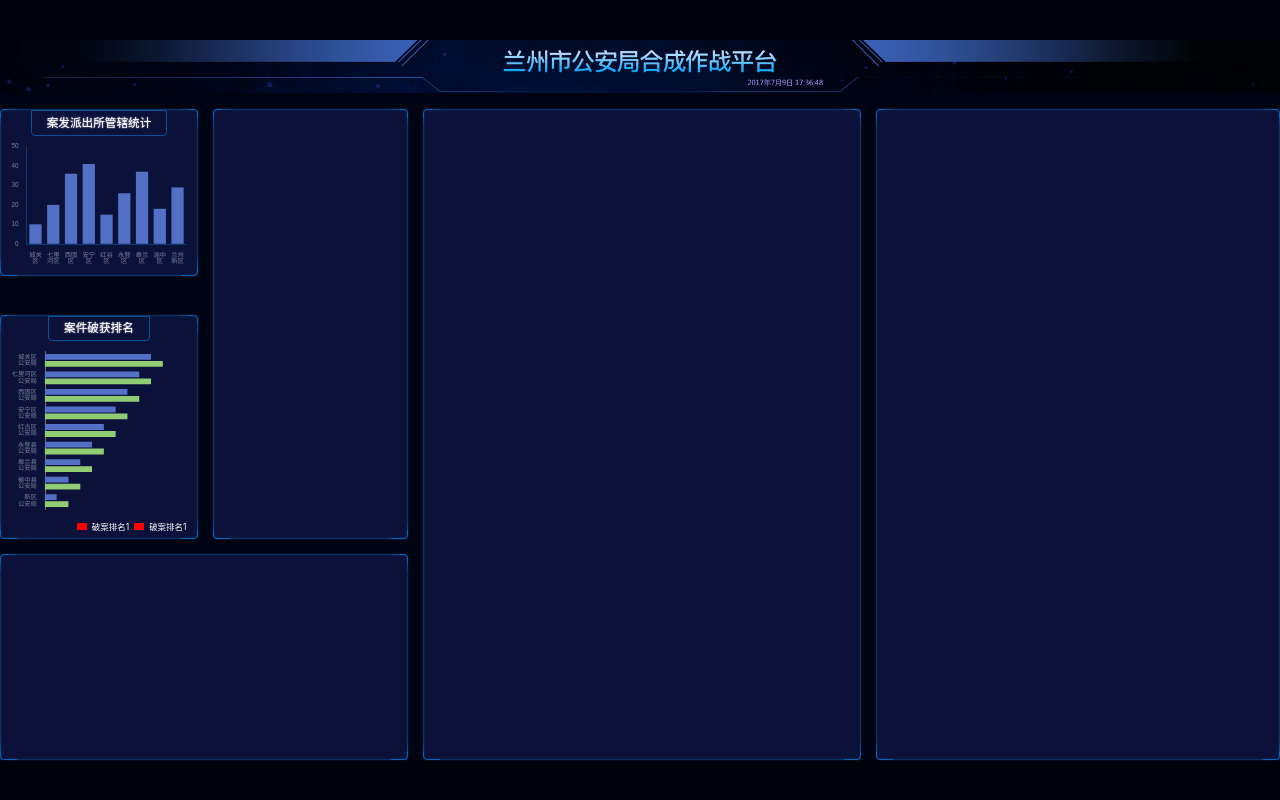
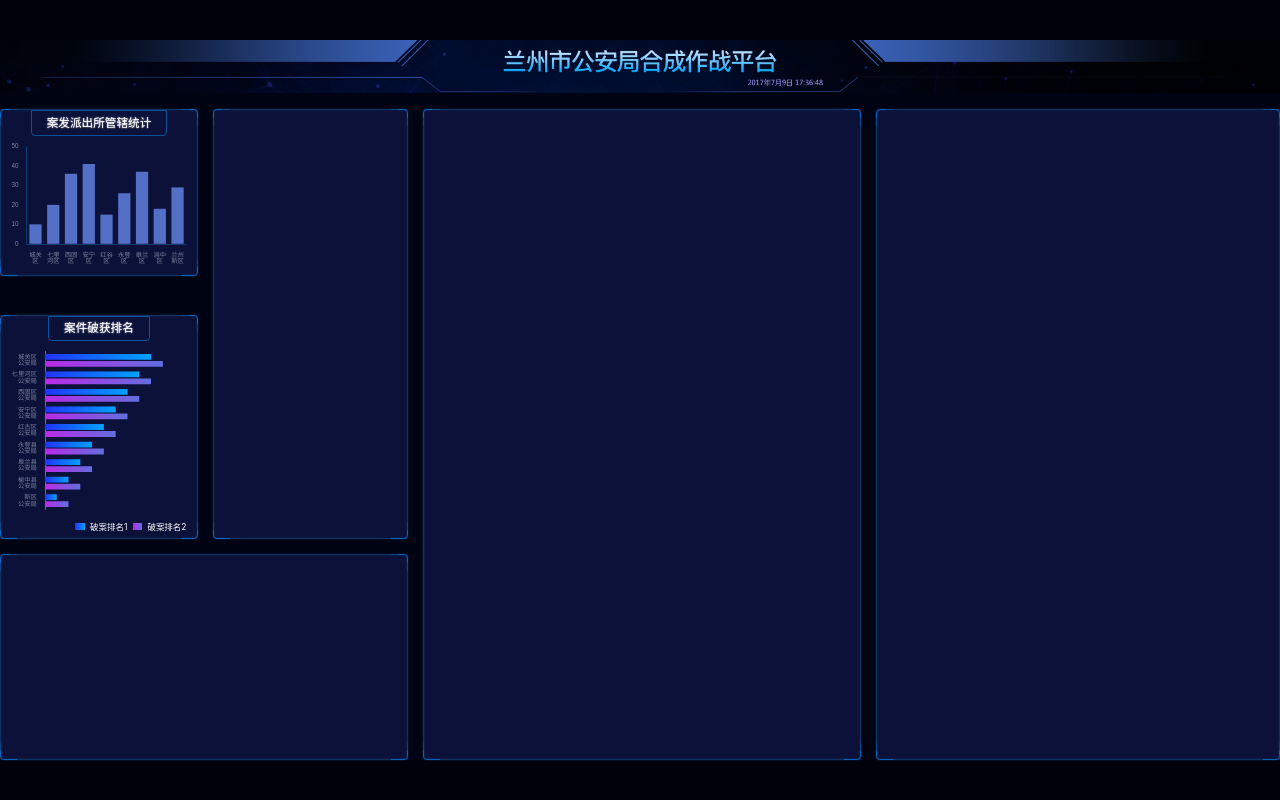
Before and after one commit to chen-qionghua/bigScreen, a React (Vite) app: page /#/ in a window 1280 px wide. Built offline with nearby package versions, Linux system fonts and the light colour scheme.

Commit message:
chart2添加渐变

```diff
--- a/src/components/chart-2.tsx
+++ b/src/components/chart-2.tsx
@@ -39,12 +39,24 @@
         {
           name: '破案排名1',
           type: 'bar',
-          data: [1, 2, 3, 4, 5, 6, 7, 8, 9]
+          data: [1, 2, 3, 4, 5, 6, 7, 8, 9],
+          itemStyle: {
+            color: new echarts.graphic.LinearGradient(0, 0, 1, 0, [
+              { offset: 0, color: '#2034f9' },
+              { offset: 1, color: '#01a2ff' }
+            ])
+          },
         },
         {
           name: '破案排名2',
           type: 'bar',
-          data: [2, 3, 4, 5, 6, 7, 8, 9, 10]
+          data: [2, 3, 4, 5, 6, 7, 8, 9, 10],
+          itemStyle: {
+            color: new echarts.graphic.LinearGradient(0, 0, 1, 0, [
+              { offset: 0, color: '#b92ae8' },
+              { offset: 1, color: '#626ede' }
+            ])
+          },
         }
       ]
     }))},[])
@@ -55,7 +67,7 @@
       <div ref={divRef}className="chart"></div>
       <div className="legend">
         <span className="first"/> 破案排名1
-        <span className="second"/> 破案排名1
+        <span className="second"/> 破案排名2
       </div>
     </div>
   )
--- a/src/pages/home.scss
+++ b/src/pages/home.scss
@@ -113,8 +113,12 @@
           width: px(18); height: px(12);
           background: red; margin: 0 px(10);
         }
-        .first {}
-        .second {}
+        .first {
+          background: linear-gradient(90deg, #2034f9 0%, #01a2ff 100%);
+        }
+        .second {
+          background: linear-gradient(90deg, #b92ae8 0%, #626ede 100%);
+        }
       }
     }
 
```
